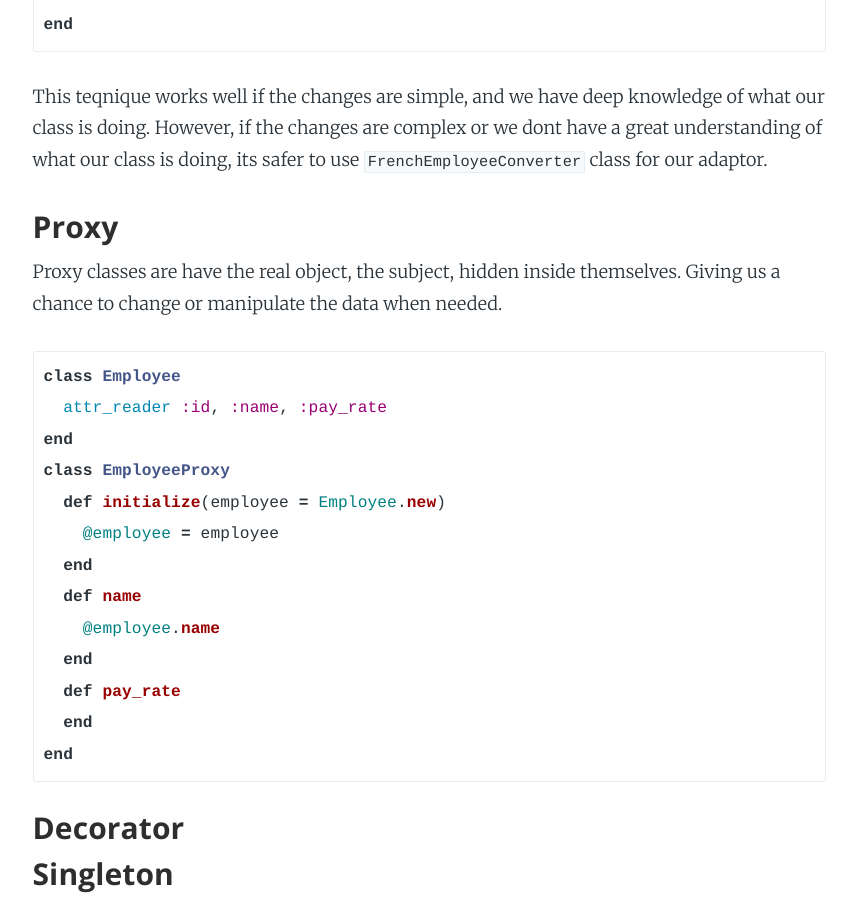
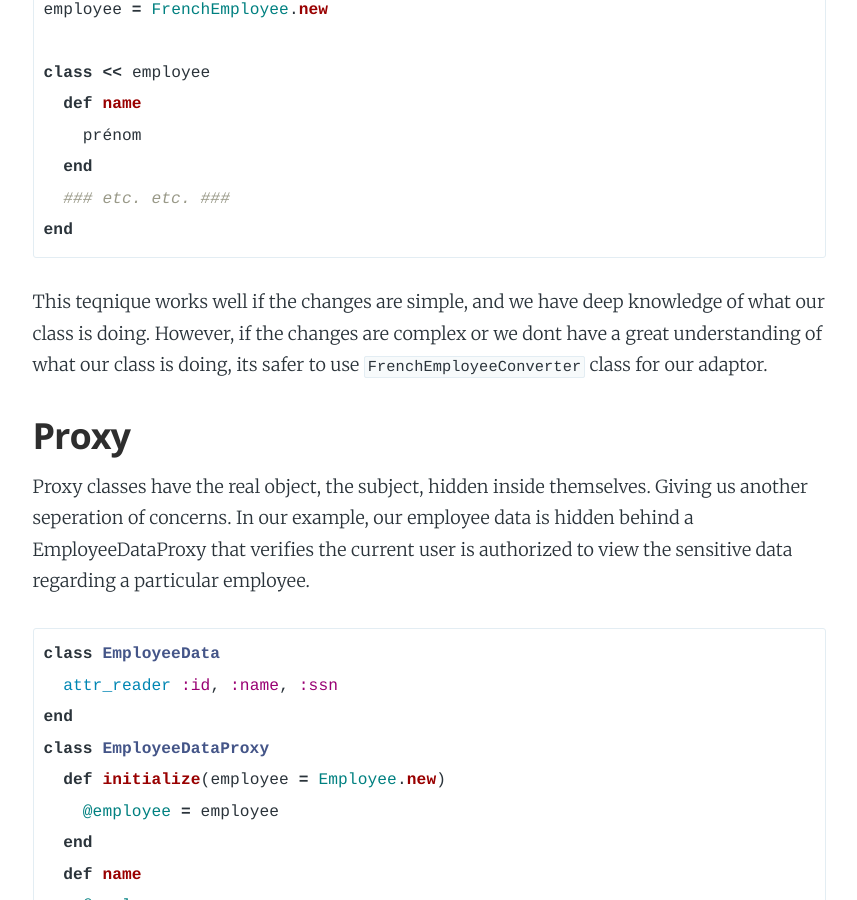
Before and after one commit to Carpk/ShawnKlein, a Jekyll site: the page built from _posts/2016-03-23-brief-intoductory-to-design-patterns.md, in a window 1280 px wide and 900 px high, scrolled down 11225 px. Shown: the whole window, without its empty margins (211-1068 px from the left). Built offline with Jekyll 4.4.1, drawn with Linux system fonts in a browser that asks for light colours; nearby versions of some CDN libraries; some web fonts are replaced; Markdown is read by kramdown in place of the engine named in the settings; some of the changed text lies outside the part shown.

Commit message:
finish proxy section of design patterns post

`````diff
--- a/_posts/2016-03-23-brief-intoductory-to-design-patterns.md
+++ b/_posts/2016-03-23-brief-intoductory-to-design-patterns.md
@@ -12,6 +12,8 @@ logo: 'assets/images/logo.png'
 
 This post is a work in progress, check back later for updates!
 
+We will be covering the following design patterns in this post:
+
 * [Template](#template)
 * [Strategy](#strategy)
 * [Observer](#observer)
@@ -58,7 +63,7 @@ Our base class will read a HTML5 without any problems. But if we plan on reading
 
 One of the drawbacks of this design pattern, is that it relies heavily on inheritance. The subclasses will always depend on its base class, and will limit our flexibility.
 
-###<a name="strategy"></a>Strategy
+##<a name="strategy"></a>Strategy
 
 The Strategy design pattern is based on composition and delegation rather than inheritance. It is where you pull the varying algorithm into separate object, where it will then pass it into the initializing subclass. The strategy gets passed into the context.
 
@@ -114,7 +119,7 @@ However, this way has increased the coupling between classes and the context sti
 
 The major benefit of strategy is the separation of concerns, varying elements have been taken out and put into their own class.
 
-###<a name="observer"></a>Observer
+##<a name="observer"></a>Observer
 
 If we have potential that multiple objects are interested in the connection, they can register using the `#add_observers()` method. Otherwise, the below `@observers` array could be a single instantiation of an observing class that gets passed in upon the subjects initialization. The below example removes that implicit coupling as it is not dependant on whether none, one or many observer classes are in the array.
 
@@ -159,7 +164,7 @@ One variation is to use code blocks when passing in to the `#add_observable(&obs
 There are two different techniques to notify the observer, the pull technique `observer.call(self)`, which just sends the subject. Then the push technique `observer.update(self,  :salary_changed, old_salary, new_salary)` or `observer.update_salary(self, old_salary, new_salary)` sends a great deal of additional information.
 
 
-###<a name="composite"></a>Composite
+##<a name="composite"></a>Composite
 
 Composite pattern is a combination of multiple elements coming together to make one overall element. This tree-like structure starts at the top with the component, the very bottom of the tree are leaf classes, and the classes that fill the between classes are composite classes.
 
@@ -193,7 +198,7 @@ end
 ````
 
 
-###<a name="iterator"></a>Iterator
+##<a name="iterator"></a>Iterator
 
 Iterators pattern will provide a way to access the elements of an aggregate object sequentially without exposing its underlying representation.
 
@@ -235,7 +240,7 @@ array.each {|e| **code block**}
 
 Ruby iterators use the [Enumerable module](http://ruby-doc.org/core-2.3.0/Enumerable.html), more specifically, the `<=>` operator. The class you are iterating through needs some way for the iterator to compare values. If you are to create your own iterator, it would behoove us to include this mixin.
 
-###<a name="command"></a>Command
+##<a name="command"></a>Command
 
 The main idea of the Command pattern is to factor out the action code into its own object. It is the separation of concerns, from the code that does not change, to the code that does. to instantiate what the object is going to be executing. We are
 
@@ -267,7 +272,7 @@ button = UniversalButton.new(ShowCommand.new)
 
 Using the Command pattern also helps to log executed commands. Our ShowCommand is a class, so it should have some state information to add to our description, then it can be logged to a file for future use. Perhaps you dont want to execute the same command twice? A safeguarded code block may check our log file to see if the code has already been ran. Or could be used as an undo, knowing which command was executed last could help determine what to do in order to 'undo' that last function. The [Madeleine](https://github.com/ghostganz/madeleine) is a great example of doing just that.
 
-###<a name="adapter"></a>Adapter
+##<a name="adapter"></a>Adapter
 
 An adapter is an object that crosses the chasm between the interface that you have and the interface that you need. Our below example has a `EmployeeManager` class, that would typically take an instanitated object of the `Employee` class. But we have a transfer from France, we would need a way for our french employee to interface with the employee manager. The `FrenchEmployeeConverter` will do just that, it will take our French employee and use its interface to coraspond with the changes it needs to make to be of use in the `EmployeeManager` class.
 
@@ -312,32 +317,57 @@ end
 
 This teqnique works well if the changes are simple, and we have deep knowledge of what our class is doing. However, if the changes are complex or we dont have a great understanding of what our class is doing, its safer to use `FrenchEmployeeConverter` class for our adaptor.
 
-###<a name="proxy"></a>Proxy
+##<a name="proxy"></a>Proxy
 
-Proxy classes are have the real object, the subject, hidden inside themselves. Giving us a chance to change or manipulate the data when needed.
+Proxy classes have the real object, the subject, hidden inside themselves. Giving us another seperation of concerns. In our example, our employee data is hidden behind a EmployeeDataProxy that verifies the current user is authorized to view the sensitive data regarding a particular employee.
 
 ````ruby
-class Employee
-  attr_reader :id, :name, :pay_rate
+class EmployeeData
+  attr_reader :id, :name, :ssn
 end
-class EmployeeProxy
+class EmployeeDataProxy
   def initialize(employee = Employee.new)
     @employee = employee
   end
   def name
     @employee.name
   end
-  def pay_rate
+  def ssn
+    @employee.ssn if auth_user
+  end
+  def auth_user
+    ### verifies permissions to view sensitive docs ###
   end
 end
 ````
 
-###<a name="decorator"></a>Decorator
+We can also use proxy classes for lazy loading. The employee subject does not get loaded until a method is called that needs to have the subject loaded.
 
-###<a name="singleton"></a>Singleton
+````ruby
+class EmployeeDataProxy
+  def initialize(&creation_block)
+    @creation_block = creation_block
+  end
+  def name
+    e = subject
+    e.name
+  end
+  def subject
+    @subject ||= @creation_block.call
+  end
+end
+````
 
-###<a name="factory"></a>Factory
+Instead of having the `#subject` method instantiate a Employee class directly, we will pass in a proc object and use that code block when needed `EmployeeDataProxy.new(Employee.new)`. This lowers coupling and allows other ways of creating an employee subject, `EmployeeDataProxy.new(Employee.find(#))`.
 
-###<a name="builder"></a>Builder
+##<a name="decorator"></a>Decorator
 
-###<a name="interpreter"></a>Interpreter
+
+
+##<a name="singleton"></a>Singleton
+
+##<a name="factory"></a>Factory
+
+##<a name="builder"></a>Builder
+
+##<a name="interpreter"></a>Interpreter
`````
Also changed, not shown: other parts of _posts/2016-03-23-brief-intoductory-to-design-patterns.md (+4 -1 lines).
